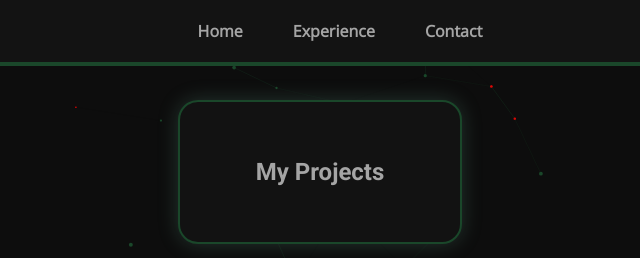
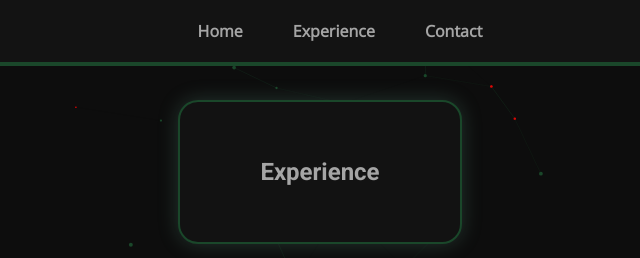
Before and after one commit to EthanTennison/portfolio, a website: page experience.html in a window 1280 px wide. Shown: the top 258 px of the page, 320-960 px from the left. Drawn offline with nearby package versions, Linux system fonts and the light colour scheme.

Commit message:
Change section title from 'My Projects' to 'Experience'

```diff
--- a/experience.html
+++ b/experience.html
@@ -21,11 +21,11 @@
 
     <div class="title-container">
         <div class="content-frame projects-box" style="width: 200px; height: 100px;">
-            <h2 id="typewriter" class="typewriter" data-text="My Projects"></h2>
+            <h2 id="typewriter" class="typewriter" data-text="Experience"></h2>
         </div>
     </div>
 
-    <section id="projects" class="main-container">
+    <section id="experience" class="main-container">
         <div class="projects-grid"></div>
     </section>
 
```
